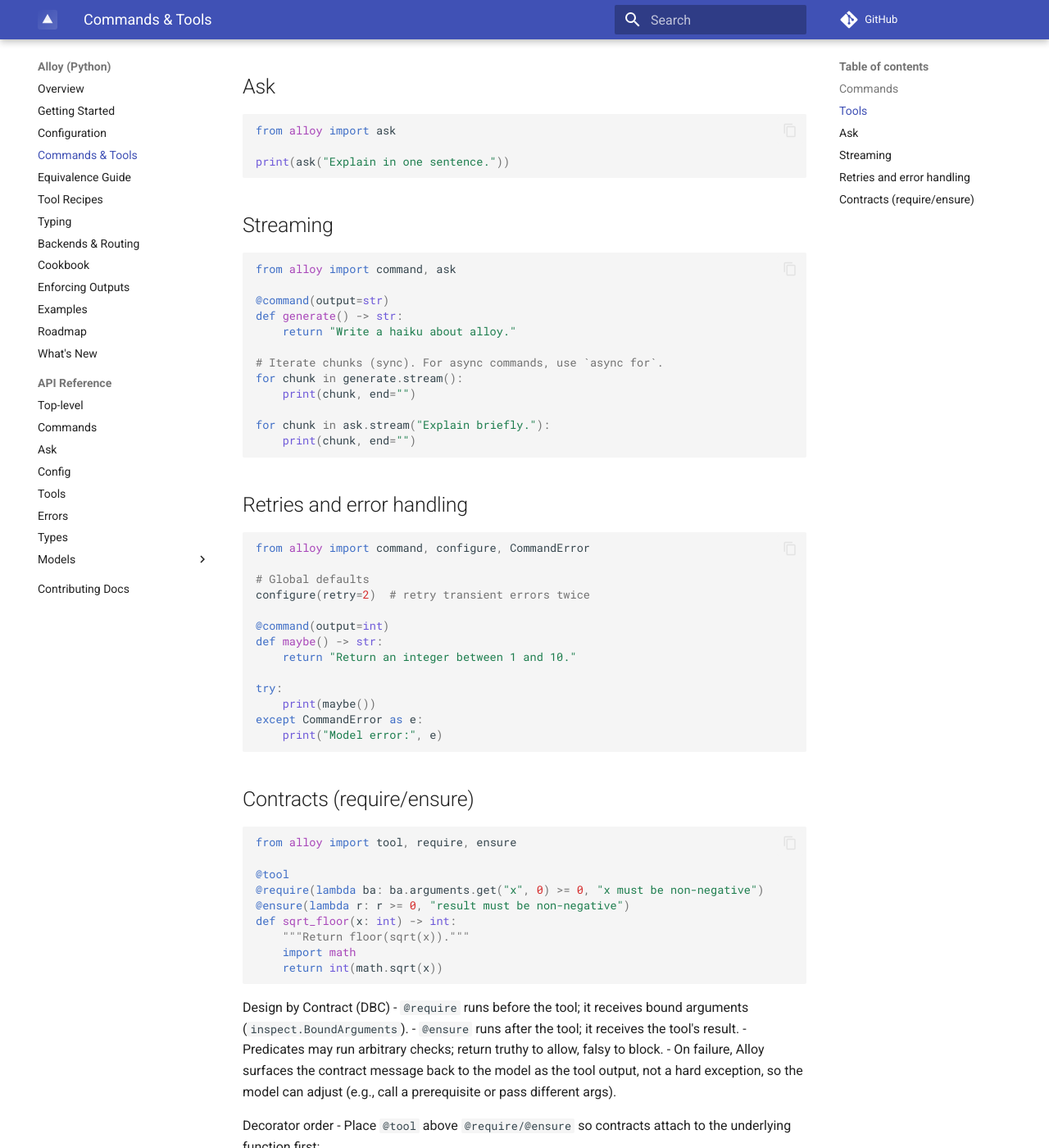
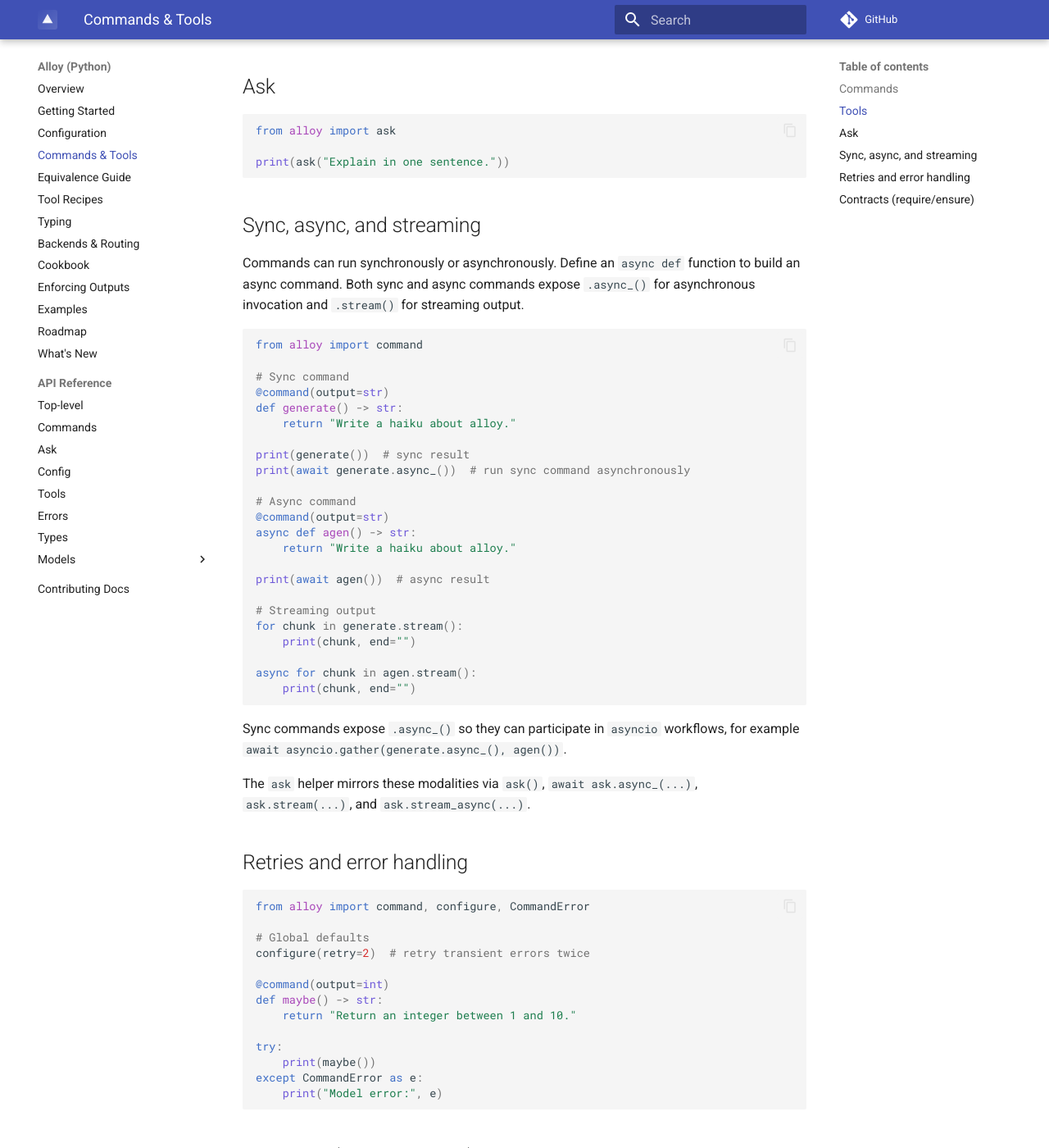
Before and after one commit to lydakis/alloy, an MkDocs documentation site: the page built from docs/commands.md, in a window 1280 px wide and 1400 px high, scrolled down 959 px. Shown: the whole window at 82% size. Built offline with MkDocs 1.6.1 and Material for MkDocs 9.7.7, drawn with Linux system fonts in a browser that asks for light colours; comment, search, counter and statistics services are not loaded.

Commit message:
docs: describe .async_() for sync commands (#13)

````diff
--- a/docs/commands.md
+++ b/docs/commands.md
@@ -43,22 +43,44 @@
 print(ask("Explain in one sentence."))
 ```
 
-## Streaming
+## Sync, async, and streaming
+
+Commands can run synchronously or asynchronously. Define an `async def`
+function to build an async command. Both sync and async commands expose
+`.async_()` for asynchronous invocation and `.stream()` for streaming
+output.
 
 ```python
-from alloy import command, ask
+from alloy import command
 
+# Sync command
 @command(output=str)
 def generate() -> str:
     return "Write a haiku about alloy."
 
-# Iterate chunks (sync). For async commands, use `async for`.
+print(generate())  # sync result
+print(await generate.async_())  # run sync command asynchronously
+
+# Async command
+@command(output=str)
+async def agen() -> str:
+    return "Write a haiku about alloy."
+
+print(await agen())  # async result
+
+# Streaming output
 for chunk in generate.stream():
     print(chunk, end="")
 
-for chunk in ask.stream("Explain briefly."):
+async for chunk in agen.stream():
     print(chunk, end="")
 ```
+
+Sync commands expose `.async_()` so they can participate in `asyncio`
+workflows, for example `await asyncio.gather(generate.async_(), agen())`.
+
+The `ask` helper mirrors these modalities via `ask()`, `await ask.async_(...)`,
+`ask.stream(...)`, and `ask.stream_async(...)`.
 
 ## Retries and error handling
 
--- a/docs/examples.md
+++ b/docs/examples.md
@@ -9,6 +9,7 @@
   - Triage routing: `examples/patterns/triage_routing.py`
   - DBC tool loop: `examples/patterns/dbc_tool_loop.py`
 - Streaming: `examples/basic/streaming_outputs.py`
+- Modalities (sync/async/streaming): `examples/basic/modalities.py`
 - Dynamic system prompts: `examples/basic/dynamic_system_prompts.py`
   (These map common orchestration ideas to Alloy’s simpler primitives.)
 
````
Also changed, not shown: 1 other file.
